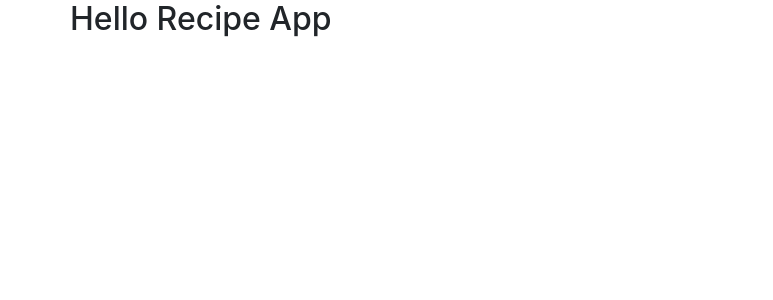
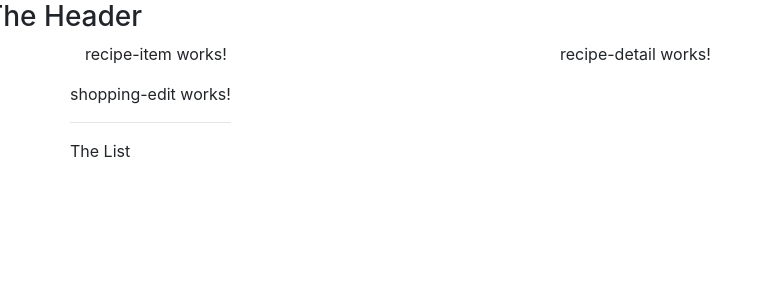
Before and after one commit to rasikag/ang-shopping-app, an Angular app: page / in a window 1280 px wide. Shown: the top 300 px of the page, without its empty margins (0-773 px from the left). Built offline with nearby package versions, Linux system fonts and the light colour scheme.

Commit message:
Using the Components

```diff
--- a/src/app/app.component.html
+++ b/src/app/app.component.html
@@ -2,6 +2,9 @@
 </app-header>
 <div class="container">
     <div class="row">
-        <h2>Hello Recipe App</h2>
+        <div class="col-md-12">
+            <app-recipes></app-recipes>
+            <app-shopping-list></app-shopping-list>
+        </div>
     </div>
 </div>
--- a/src/app/header/header.component.html
+++ b/src/app/header/header.component.html
@@ -0,0 +1,3 @@
+<div class="row">
+    <h3>The Header</h3>
+</div>
--- a/src/app/recipes/recipe-list/recipe-list.component.html
+++ b/src/app/recipes/recipe-list/recipe-list.component.html
@@ -1,3 +1,3 @@
-<p>
-  recipe-list works!
-</p>
+<app-recipe-item>
+
+</app-recipe-item>
--- a/src/app/recipes/recipes.component.html
+++ b/src/app/recipes/recipes.component.html
@@ -1,3 +1,12 @@
-<p>
-  recipes works!
-</p>
+<div class="row">
+  <div class="col-md-5">
+    <app-recipe-list>
+
+    </app-recipe-list>
+  </div>
+  <div class="col-md-7">
+    <app-recipe-detail>
+
+    </app-recipe-detail>
+  </div>
+</div>
--- a/src/app/shopping-list/shopping-list.component.html
+++ b/src/app/shopping-list/shopping-list.component.html
@@ -1,3 +1,7 @@
-<p>
-  shopping-list works!
-</p>
+<div class="row">
+  <div class="col-xs-10">
+    <app-shopping-edit></app-shopping-edit>
+    <hr>
+    <p>The List</p>
+  </div>
+</div>
```
